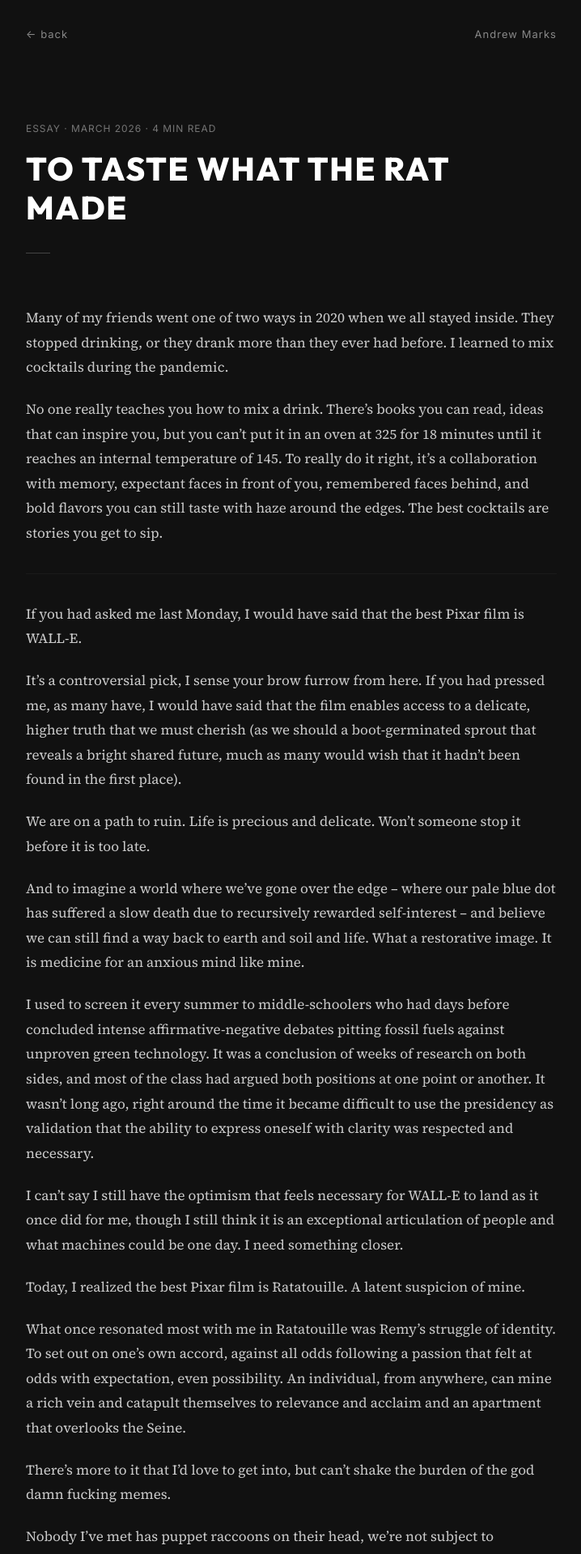
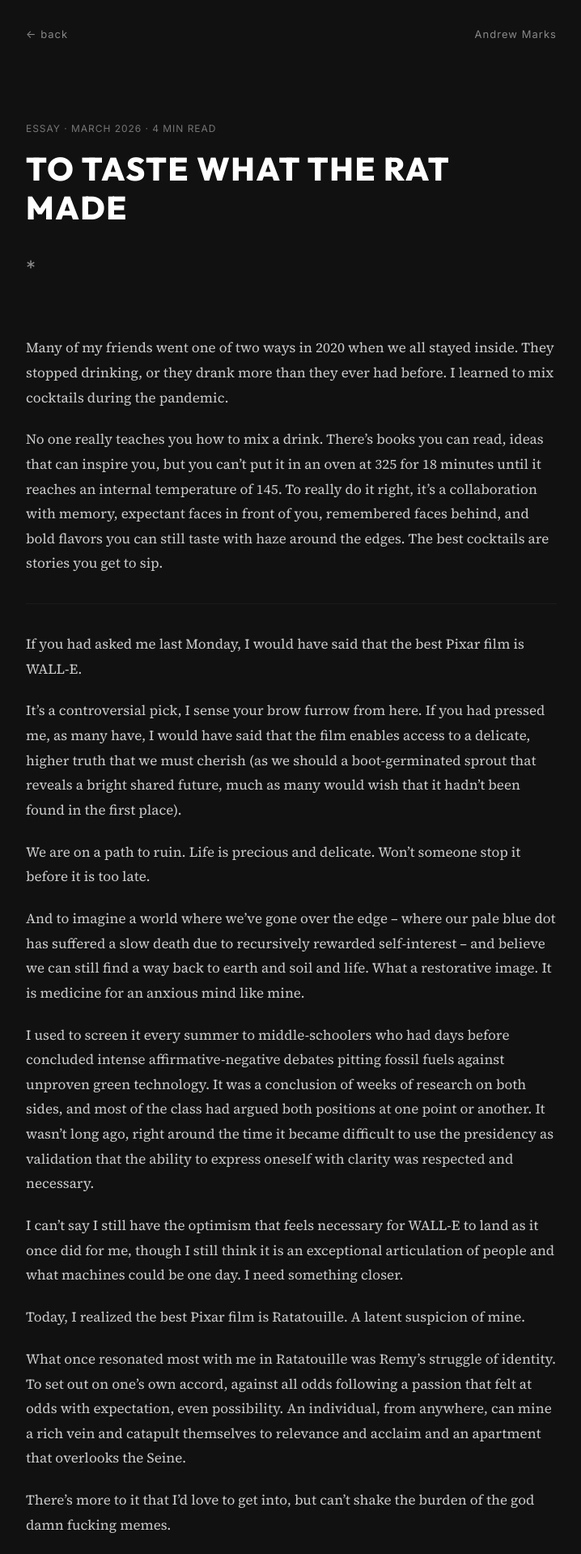
Before and after one commit to AndrewMarks/burribo, a Jekyll site: the page built from _posts/2026-03-24-to-taste-what-the-rat-made.md, in a window 1280 px wide. Shown: the top 1919 px of the page at 81% size, without its empty margins (280-998 px from the left). Built offline with Jekyll 4.4.1, drawn with Linux system fonts in a browser that asks for light colours; nearby versions of some CDN libraries.

Commit message:
Replace post title rule with * character separator
Co-Authored-By: Claude Opus 4.6 <noreply@anthropic.com>

```diff
--- a/_layouts/post.html
+++ b/_layouts/post.html
@@ -13,7 +13,7 @@ layout: default
       {{ page.category | capitalize }} · {{ page.date | date: "%B %Y" }} · {% assign words = content | number_of_words %}{% assign minutes = words | plus: 199 | divided_by: 200 %}{% if minutes < 1 %}{% assign minutes = 1 %}{% endif %}{{ minutes }} min read
     </span>
     <h1 class="post-page__title">{{ page.title }}</h1>
-    <hr class="post-page__rule">
+    <span class="post-page__rule">*</span>
   </header>
 
   <div class="post-page__body">
--- a/assets/css/main.scss
+++ b/assets/css/main.scss
@@ -1295,11 +1295,11 @@ section {
 }
 
 .post-page__rule {
-  border: none;
-  height: 1px;
-  background: #444;
+  display: block;
+  font-size: 24px;
+  color: #888;
   margin-bottom: var(--space-lg);
-  width: 30px;
+  letter-spacing: 0.2em;
 }
 
 .post-page__body {
```
